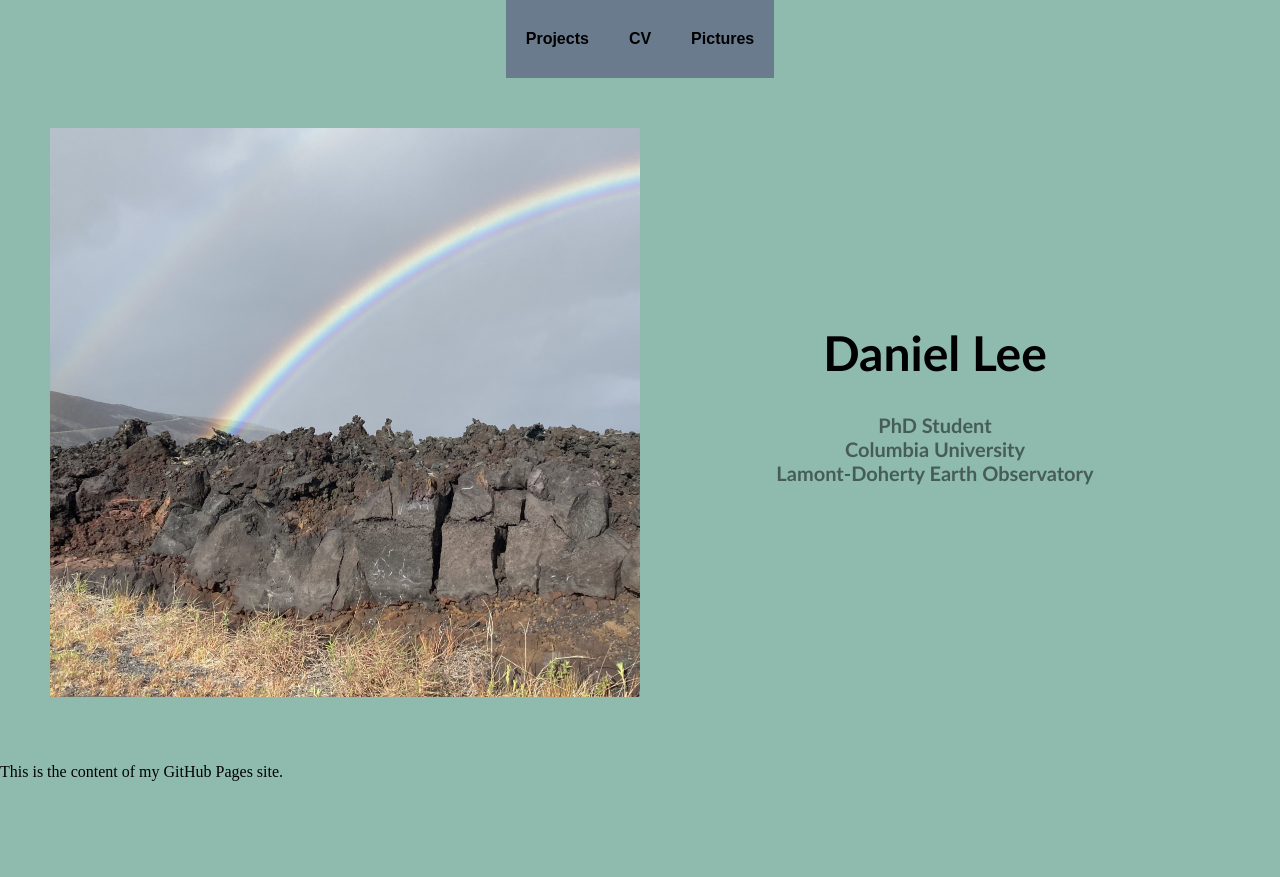
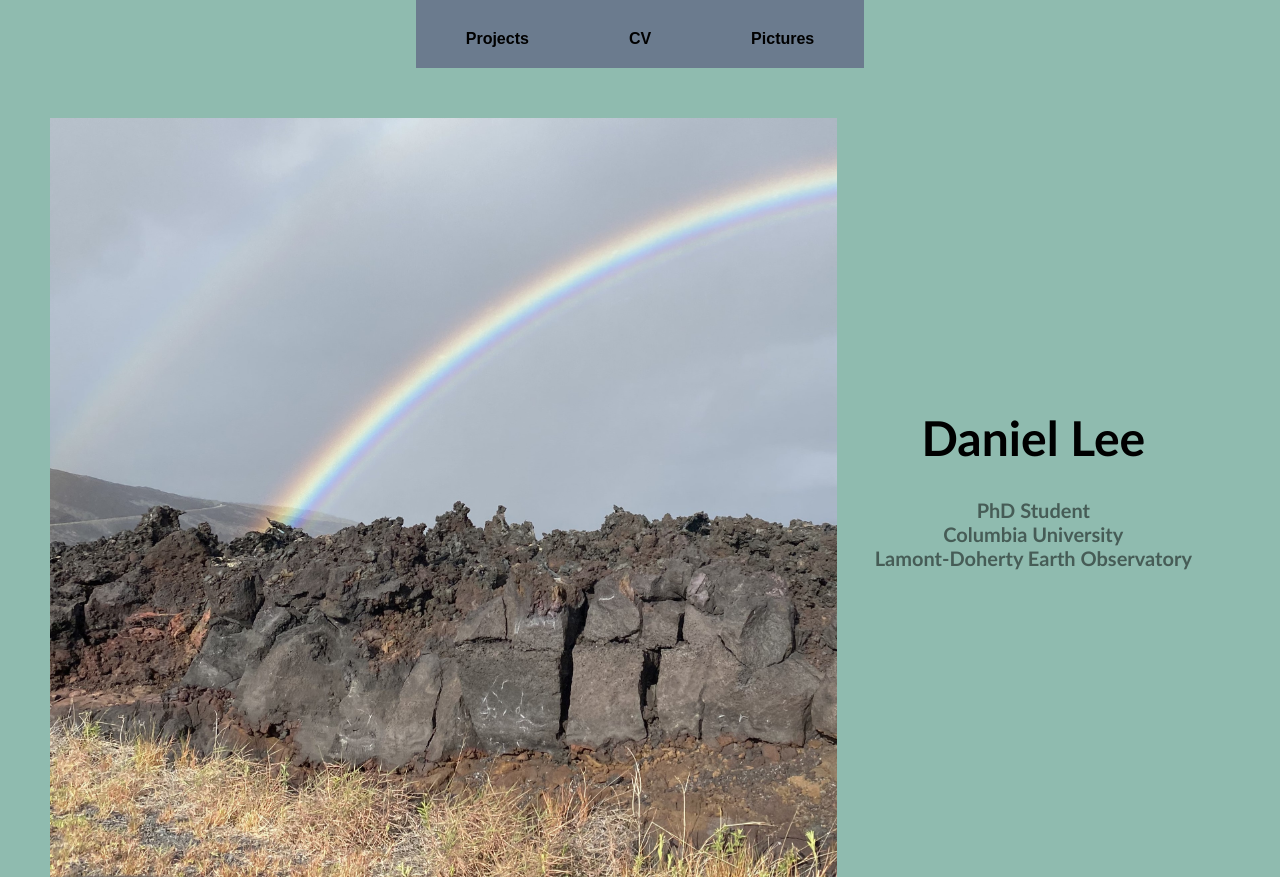
Before and after one commit to wjdaniel/About-Me, a plain HTML site: page index.html in a window 1280 px wide. Shown: the top 877 px of the page. Before the commit the page ends 800 px from the top, so only its background shows below. Drawn offline with Linux system fonts and the light colour scheme.

Commit message:
Update index.html

```diff
--- a/index.html
+++ b/index.html
@@ -25,9 +25,9 @@
       background-color: rgb(107, 123, 142);
       border:black;
       padding-top:30px;
-      padding-left: 20px;
-      padding-right: 20px;
-      padding-bottom: 30px;
+      padding-left: 50px;
+      padding-right: 50px;
+      padding-bottom: 20px;
       font-size:16px;
       cursor: pointer;
 
@@ -53,7 +53,7 @@
       max-height:100%;
     }
     .text-column{
-      flex:1;
+      flex:0.5;
       justify-content: center;
       align-items: center;
     }
```
